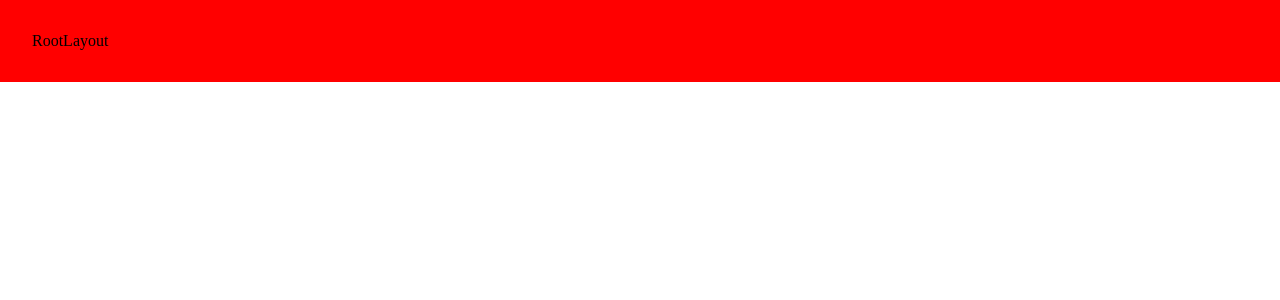
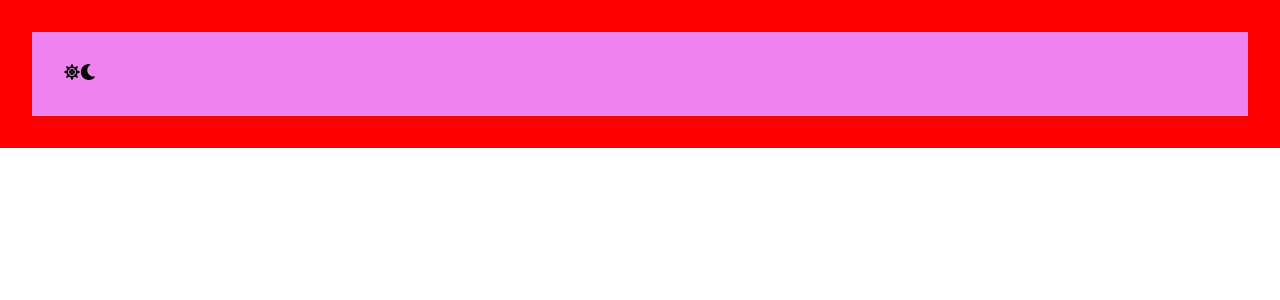
Before and after one commit to akliyachir/portfolio, a React (Vite) app: page / in a window 1280 px wide. Shown: the top 300 px of the page. Built offline with nearby package versions, Linux system fonts and the light colour scheme.

Commit message:
starting conception, header, light and dark mode switch

```diff
--- /dev/null
+++ b/src/Components/1-HeaderContainer/HeaderContainer.css
@@ -0,0 +1,4 @@
+.HeaderContainer {
+	background-color: violet;
+	padding: 2rem;
+}
--- /dev/null
+++ b/src/Components/1-HeaderContainer/HeaderContainer.jsx
@@ -0,0 +1,10 @@
+import './HeaderContainer.css';
+import LightSwitch from '../2-LightSwitch/LightSwitch';
+
+export default function HeaderContainer() {
+	return (
+		<div className='HeaderContainer'>
+			<LightSwitch />
+		</div>
+	);
+}
--- /dev/null
+++ b/src/Components/2-LightSwitch/LightSwitch.jsx
@@ -0,0 +1,11 @@
+import './LightSwitch.css';
+import { FaMoon, FaSun } from 'react-icons/fa';
+
+export default function LightSwitch() {
+	return (
+		<div>
+			<FaSun />
+			<FaMoon />
+		</div>
+	);
+}
--- a/src/page/RootLayout/RootLayout.jsx
+++ b/src/page/RootLayout/RootLayout.jsx
@@ -1,5 +1,10 @@
 import './RootLayout.css';
+import HeaderContainer from '../../Components/1-HeaderContainer/HeaderContainer';
 
 export default function RootLayout() {
-	return <div className='RootLayout'>RootLayout</div>;
+	return (
+		<div className='RootLayout'>
+			<HeaderContainer />
+		</div>
+	);
 }
```
Also changed, not shown: src/Components/2-LightSwitch/LightSwitch.css (added).
